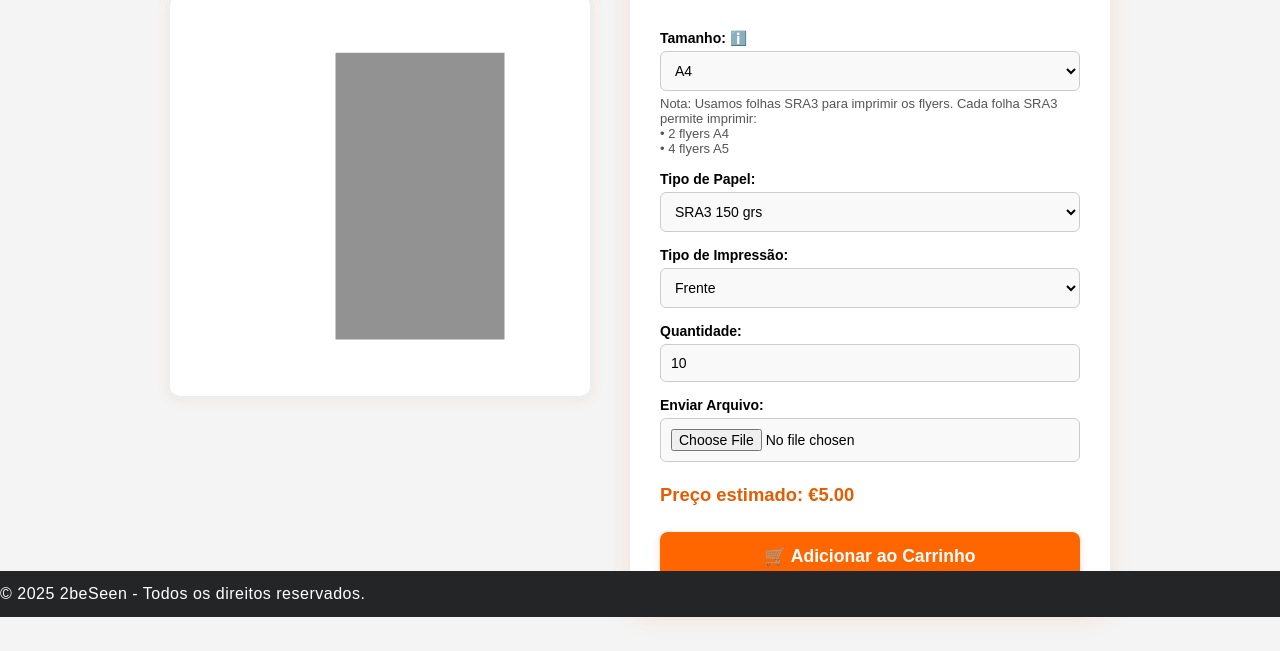
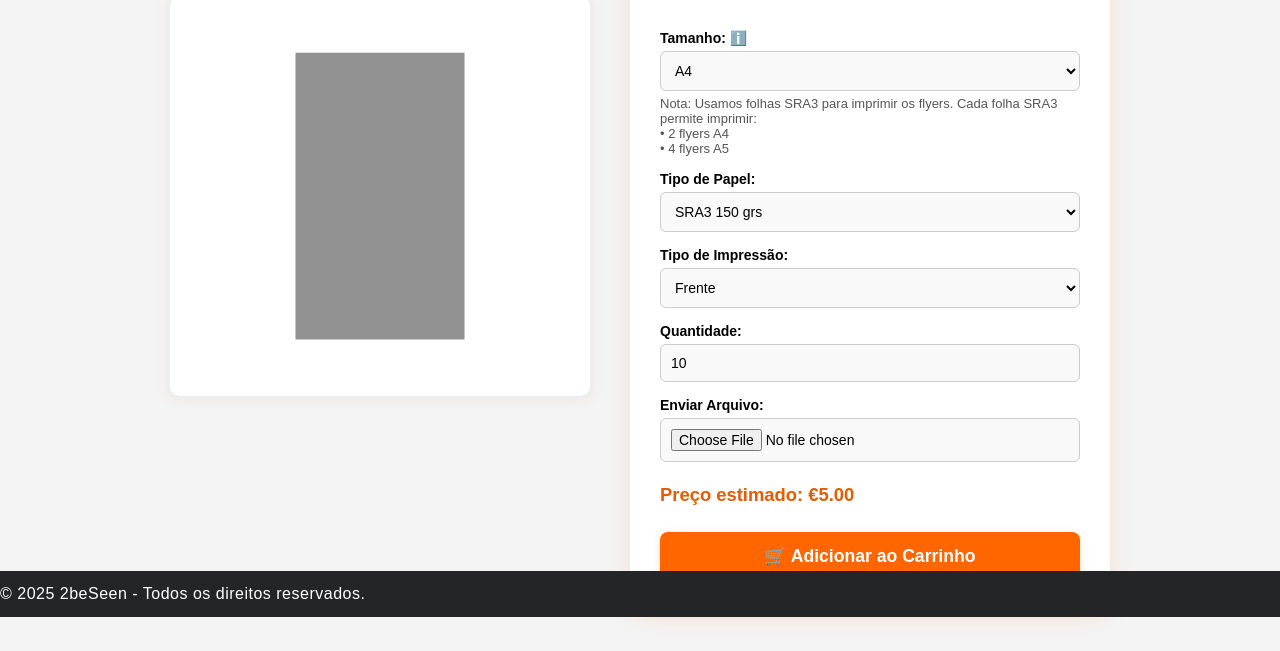
Before and after one commit to atcosta37/Projeto_2BESEEN, a website built with Vite: page frontend/2BESEEN/flyers.html in a window 1280 px wide. Shown: the part 183-834 px from the top of the page. Built offline with nearby package versions, Linux system fonts and the light colour scheme; animation ran at ten frames a second.

Commit message:
update_3D

```diff
--- a/frontend/2BESEEN/flyers.html
+++ b/frontend/2BESEEN/flyers.html
@@ -38,6 +38,13 @@ body {
     border-radius: 14px;
     background: #fff;
     box-shadow: 0 2px 12px #ff660012;
+    display: flex;
+    align-items: center;
+    justify-content: center;
+}
+#preview3d canvas {
+    display: block;
+    margin: 0 auto;
 }
 .coluna-direita {
     flex: 1;
--- a/frontend/2BESEEN/src/js/cartoes3d.js
+++ b/frontend/2BESEEN/src/js/cartoes3d.js
@@ -18,7 +18,8 @@ export function initCartao3D() {
 
     criarCardMesh(1.7, 1.1); // Tamanho inicial (5,5x8,5cm em proporção)
 
-    camera.position.z = 4;
+    camera.position.set(0, 0, 4); // x=0, y=0, z=4
+    camera.lookAt(0, 0, 0);
     animate();
 
     document.getElementById("tamanho").addEventListener("change", atualizarTamanhoCard);
--- a/frontend/2BESEEN/src/js/flyers3d.js
+++ b/frontend/2BESEEN/src/js/flyers3d.js
@@ -23,7 +23,8 @@ export function initFlyer3D() {
     // Flyer inicial (A4)
     criarFlyerMesh(2.1, 2.97);
 
-    camera.position.z = 5;
+    camera.position.set(0, 0, 5);
+    camera.lookAt(0, 0, 0);
     animate();
 
     // Eventos
@@ -49,6 +50,7 @@ function criarFlyerMesh(largura, altura) {
         flyerMesh.material.map = flyerTexture;
         flyerMesh.material.needsUpdate = true;
     }
+    flyerMesh.position.set(0, 0, 0);
     scene.add(flyerMesh);
 }
 
```
Also changed, not shown: frontend/2BESEEN/bruchuras.html (+8 -0 lines), frontend/2BESEEN/cartoes.html (+8 -0 lines), frontend/2BESEEN/src/js/bruchuras3d.js (+7 -2 lines).
